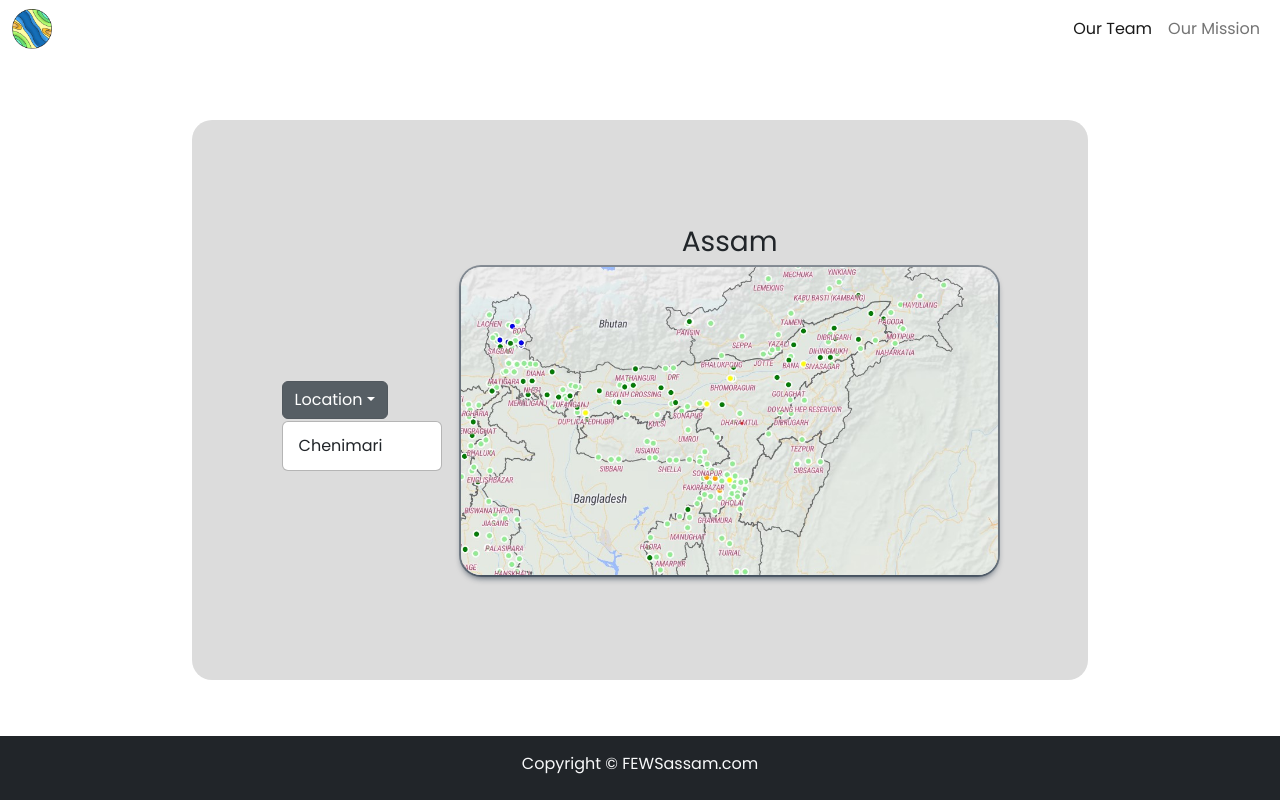
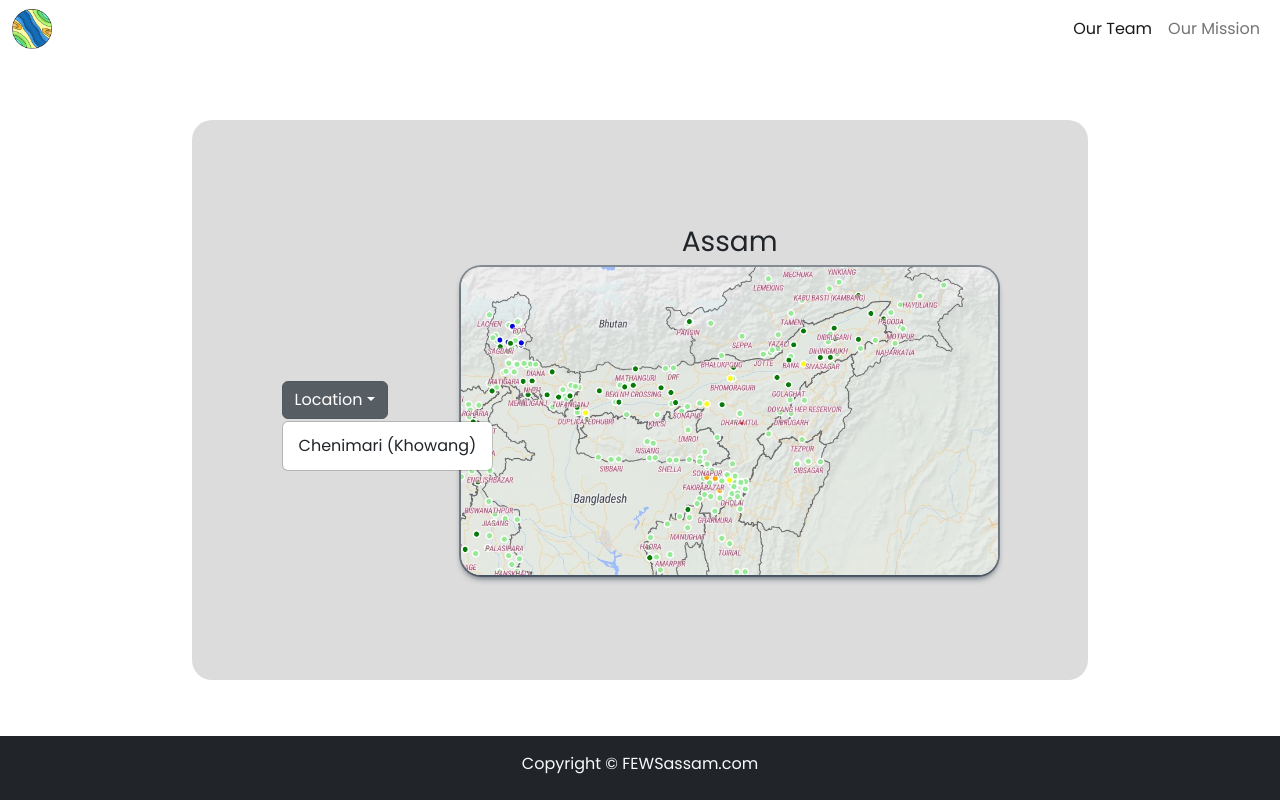
Before and after one commit to ManashPratimPathak/Flood-Warning-System, a React (Create React App) app: page /location in a window 1280 px wide. Both pictures are taken after a click on the button "Location". Built offline with nearby package versions, Linux system fonts and the light colour scheme.

Commit message:
Update DropDown.js

```diff
--- a/src/components/Second/Dropdown/DropDown.js
+++ b/src/components/Second/Dropdown/DropDown.js
@@ -10,7 +10,7 @@ function Dropdown() {
                 <ul class="dropdown-menu">
                     {/* <li><a class="dropdown-item" href="#">Jorhati</a></li>
                     <li><a class="dropdown-item" href="#">Guwahati</a></li> */}
-                    <li><a class="dropdown-item" href="/chenimari">Chenimari</a></li>
+                    <li><a class="dropdown-item" href="/chenimari">Chenimari (Khowang)</a></li>
                 </ul>
             </div>
         </>
```
